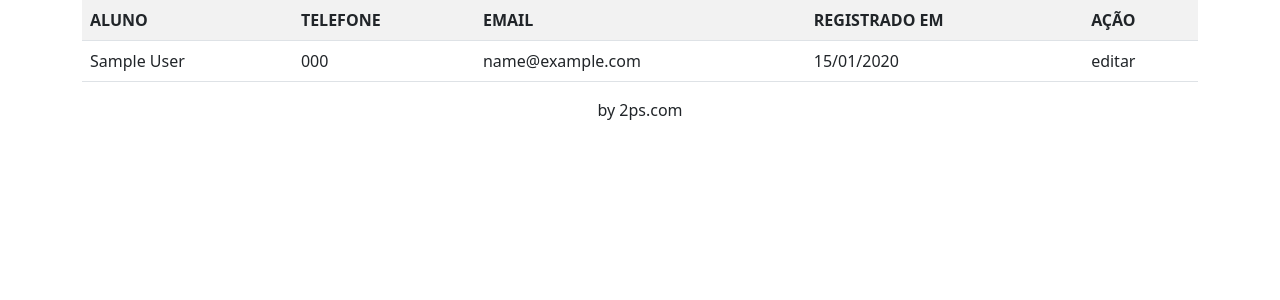
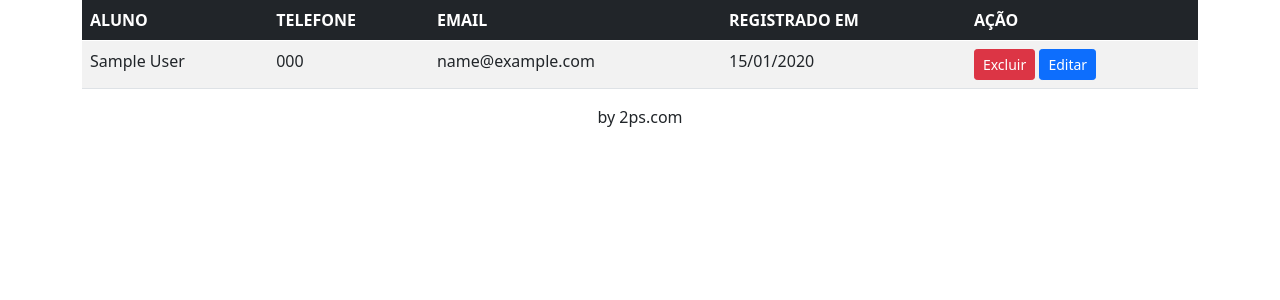
Before and after one commit to odenilsonmarques/sistema_academia, a PHP site: page /listStudent.php in a window 1280 px wide. Shown: the part 56-356 px from the top of the page. Run offline with PHP 8.4, Linux system fonts and the light colour scheme; tables that the repository leaves empty or names only in its code hold one stand-in row (Sample ...); data that the repository does not hold is empty.

Commit message:
foi implementado o botao e a logica para excluir um registro

```diff
--- a/listStudent.php
+++ b/listStudent.php
@@ -16,6 +16,7 @@
         <div class="row">
             <div class="col-lg-12">
                 <table class="table table-striped table-hover">
+                <thead class="table-dark">
                     <tr>
                         <th>ALUNO</th>
                         <th>TELEFONE</th>
@@ -23,6 +24,8 @@
                         <th>REGISTRADO EM</th>
                         <th>AÇÃO</th>
                     </tr>
+                </thead>
+
                     <?php
                         $listStudents = [];
                         $listAllStudents = $connectionPDO->query("SELECT * FROM student");
@@ -34,7 +37,12 @@
                                     <td><?=$listStudent['phone'];?></td>
                                     <td><?=$listStudent['email'];?></td>
                                     <td><?= date('d/m/Y', strtotime($listStudent['date_register']));?></td>
-                                    <td>editar</td>
+                                    <td>
+                                        <a href="deletStudent.php?id_student=<?=$listStudent['id_student'];?>" onclick="return confirm('CONFIRMAR EXCLUSÃO ?')" class="btn btn-danger btn-sm">Excluir</a>
+                                        <a href="#" class="btn btn-primary btn-sm">Editar</a>
+
+                                        <!-- <a href="editarProduto.php?id_products=<?=$produtos['id_products'];?>">Editar</a> -->
+                                    </td>
                                 </tr>
                             <?php
                             }
```
Also changed, not shown: deletStudent.php (added, +13 -0 lines).
